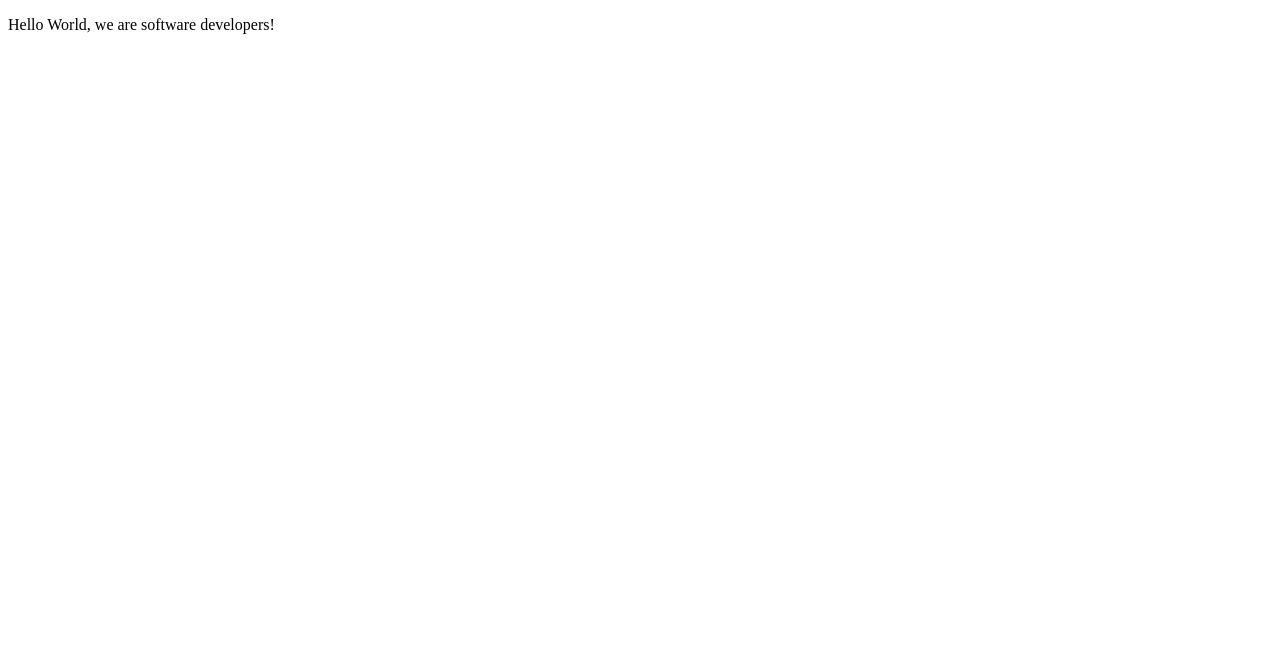
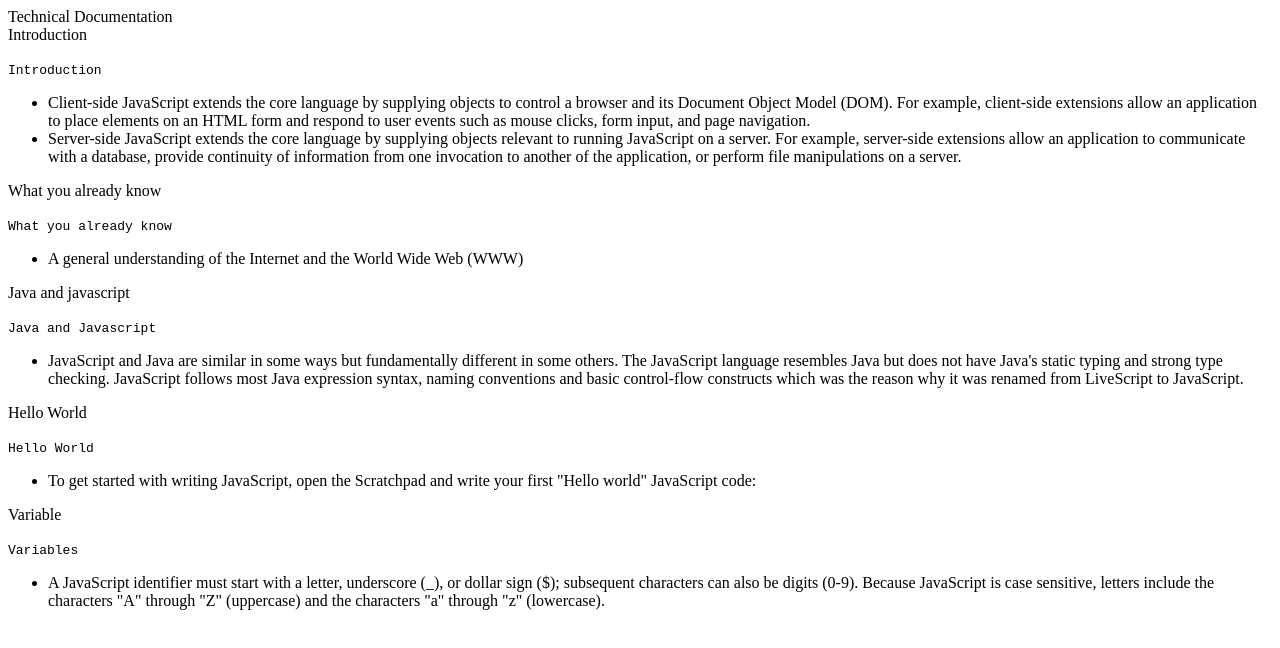
Before and after one commit to AndisiweJ/Microverse-Project-2, a plain HTML site: page index.html in a window 1280 px wide. Drawn offline with Linux system fonts and the light colour scheme.

Commit message:
MODIFIED

```diff
--- a/index.html
+++ b/index.html
@@ -7,8 +7,49 @@
   </head>
 
   <body>
-    <P>Hello World, we are software developers!</P>
+    <main id="main-doc">Technical Documentation
 
+  <section class="Introduction" id="Introduction"></section>
+<header>Introduction</header>
+<P>
+<code>Introduction</code>
+<ul>
+  <li>Client-side JavaScript extends the core language by supplying objects to control a browser and its Document Object Model (DOM). For example, client-side extensions allow an application to place elements on an HTML form and respond to user events such as mouse clicks, form input, and page navigation.</li>
+  <li>Server-side JavaScript extends the core language by supplying objects relevant to running JavaScript on a server. For example, server-side extensions allow an application to communicate with a database, provide continuity of information from one invocation to another of the application, or perform file manipulations on a server.</li>
+</ul>
+</P>
+  <section class="main-section" id="What_you_already_know"</section>
+<header>What you already know</header>
+<P>
+<code>What you already know</code>
+<ul>
+  <li>A general understanding of the Internet and the World Wide Web (WWW)</li>
+</ul>
+</P>
+  <section class="main-section" id="Java_and_Javascript"></section>
+<header>Java and javascript</header>
+<P>
+  <code>Java and Javascript</code>
+<ul>
+  <li>JavaScript and Java are similar in some ways but fundamentally different in some others. The JavaScript language resembles Java but does not have Java's static typing and strong type checking. JavaScript follows most Java expression syntax, naming conventions and basic control-flow constructs which was the reason why it was renamed from LiveScript to JavaScript.</li>
+</ul>
+</P>
+  <section class="main-section" id="Hello_World"></section>
+  <header>Hello World</header>
+<p>
+<code>Hello World</code>
+<ul>
+  <li>To get started with writing JavaScript, open the Scratchpad and write your first "Hello world" JavaScript code:</li>
+</ul>
+</p>
+  <section class="main-section" id="Variable"></section>
+  <header>Variable</header>
+<P>
+<code>Variables</code>
+<ul>
+  <li>A JavaScript identifier must start with a letter, underscore (_), or dollar sign ($); subsequent characters can also be digits (0-9). Because JavaScript is case sensitive, letters include the characters "A" through "Z" (uppercase) and the characters "a" through "z" (lowercase).</li>
+</ul>
+</P>
     <script src="https://cdn.freecodecamp.org/testable-projects-fcc/v1/bundle.js"></script>
 
     <!--
```
